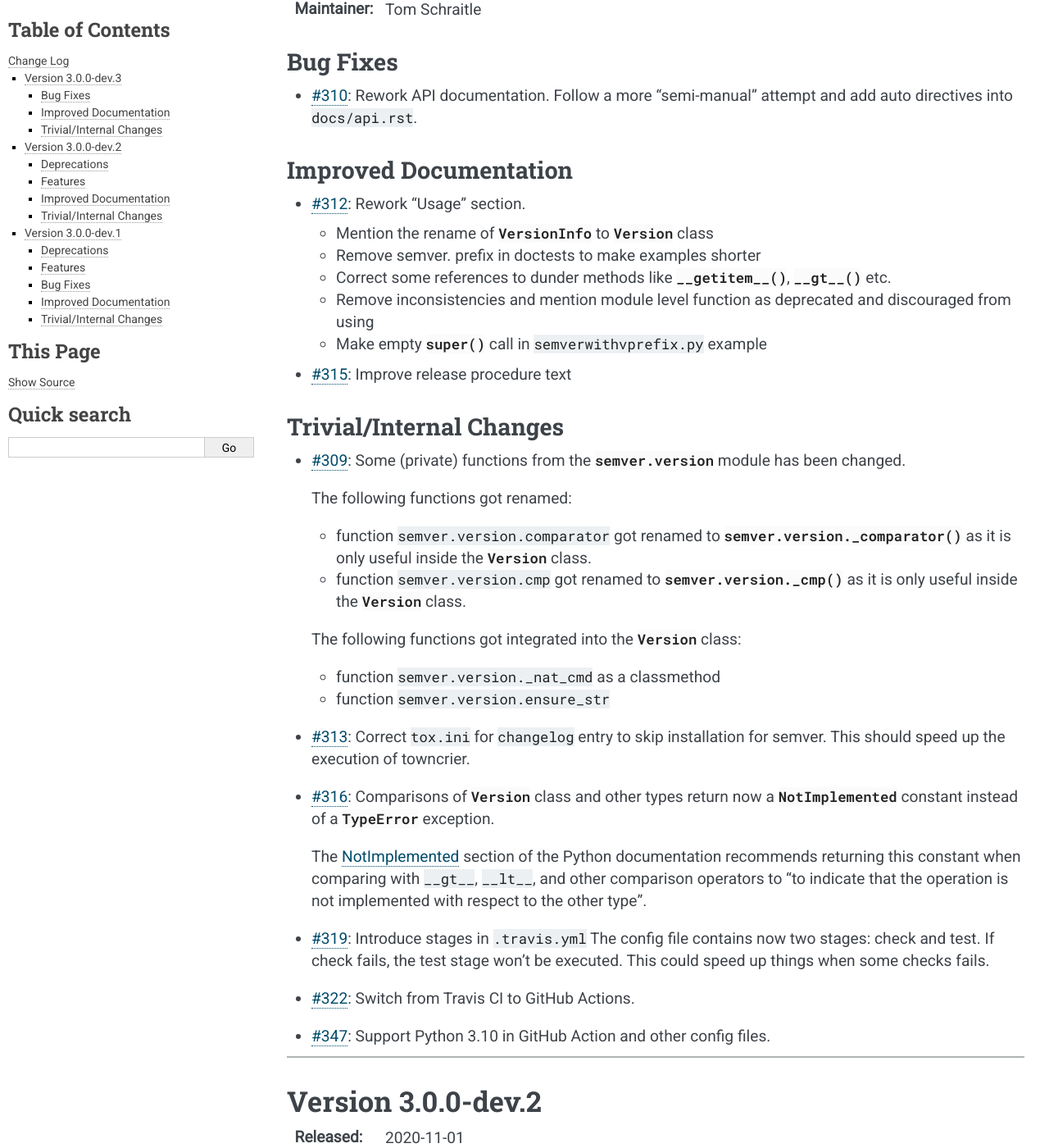
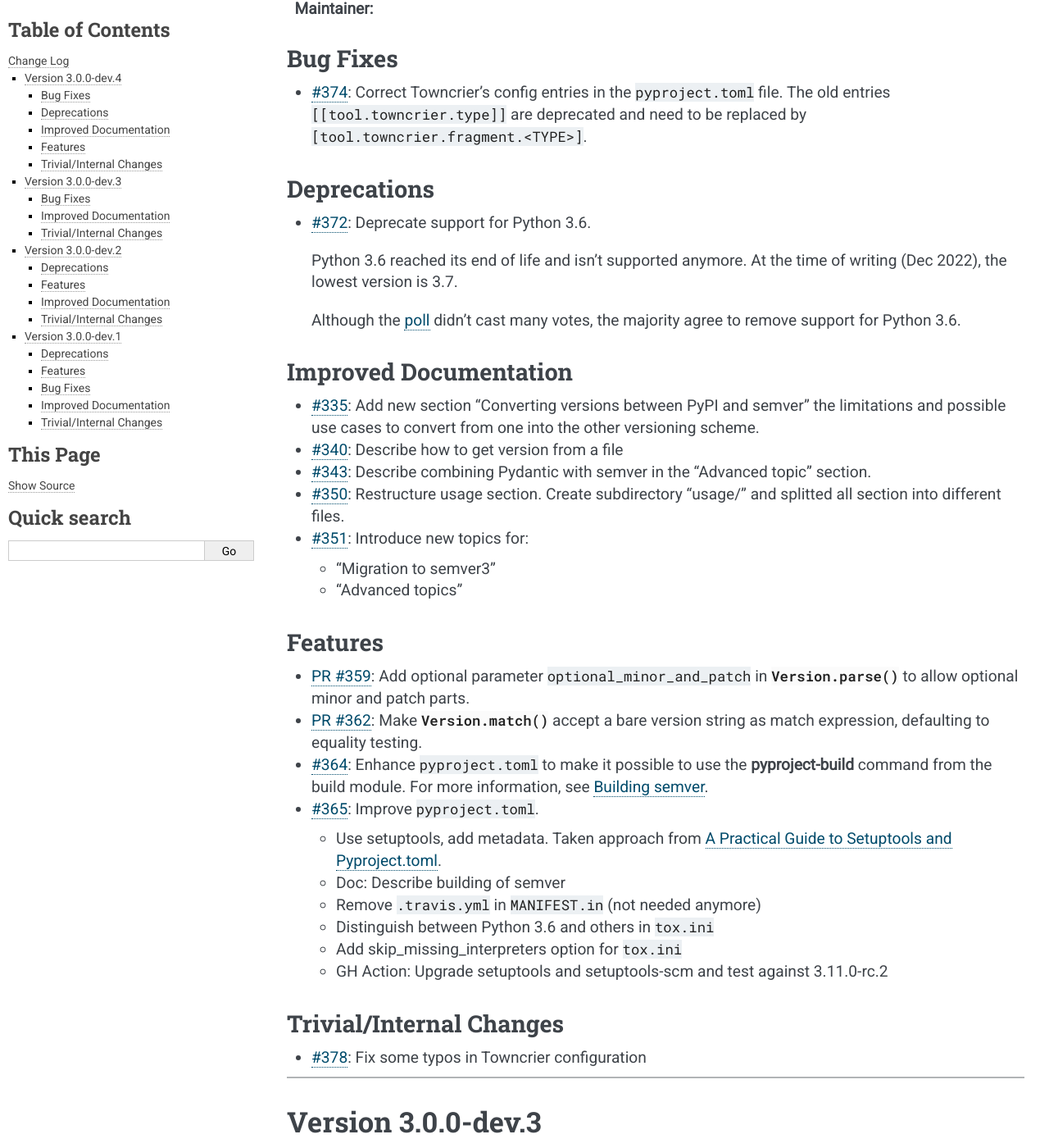
Before and after one commit to python-semver/python-semver, a Sphinx documentation site: the page built from docs/changelog.rst, in a window 1280 px wide and 1400 px high, scrolled down 279 px. Shown: the whole window at 82% size. Built offline with Sphinx 7.4.7, drawn with Linux system fonts in a browser that asks for light colours; some of the changed text lies outside the part shown.

Commit message:
Create 3.0.0-dev.4 Release
* Update CHANGELOG
* Fix small typos inside changelog.d/

```diff
--- a/CHANGELOG.rst
+++ b/CHANGELOG.rst
@@ -15,6 +15,94 @@ in our repository.
    for details.
 
 .. towncrier release notes start
+
+Version 3.0.0-dev.4
+===================
+
+:Released: 2022-12-18
+:Maintainer:
+
+
+Bug Fixes
+---------
+
+* :gh:`374`: Correct Towncrier's config entries in the :file:`pyproject.toml` file.
+  The old entries ``[[tool.towncrier.type]]`` are deprecated and need
+  to be replaced by ``[tool.towncrier.fragment.<TYPE>]``.
+
+
+
+Deprecations
+------------
+
+* :gh:`372`: Deprecate support for Python 3.6.
+
+  Python 3.6 reached its end of life and isn't supported anymore.
+  At the time of writing (Dec 2022), the lowest version is 3.7.
+
+  Although the `poll <https://github.com/python-semver/python-semver/discussions/371>`_
+  didn't cast many votes, the majority agree to remove support for
+  Python 3.6.
+
+
+
+Improved Documentation
+----------------------
+
+* :gh:`335`: Add new section "Converting versions between PyPI and semver" the limitations
+  and possible use cases to convert from one into the other versioning scheme.
+
+* :gh:`340`: Describe how to get version from a file
+
+* :gh:`343`: Describe combining Pydantic with semver in the "Advanced topic"
+  section.
+
+* :gh:`350`: Restructure usage section. Create subdirectory "usage/" and splitted
+  all section into different files.
+
+* :gh:`351`: Introduce new topics for:
+
+  * "Migration to semver3"
+  * "Advanced topics"
+
+
+
+Features
+--------
+
+* :pr:`359`: Add optional parameter ``optional_minor_and_patch`` in :meth:`.Version.parse`  to allow optional
+  minor and patch parts.
+
+* :pr:`362`: Make :meth:`.Version.match` accept a bare version string as match expression, defaulting to
+  equality testing.
+
+* :gh:`364`: Enhance :file:`pyproject.toml` to make it possible to use the
+  :command:`pyproject-build` command from the build module.
+  For more information, see :ref:`build-semver`.
+
+* :gh:`365`: Improve :file:`pyproject.toml`.
+
+  * Use setuptools, add metadata. Taken approach from
+    `A Practical Guide to Setuptools and Pyproject.toml
+    <https://godatadriven.com/blog/a-practical-guide-to-setuptools-and-pyproject-toml/>`_.
+  * Doc: Describe building of semver
+  * Remove :file:`.travis.yml` in :file:`MANIFEST.in`
+    (not needed anymore)
+  * Distinguish between Python 3.6 and others in :file:`tox.ini`
+  * Add skip_missing_interpreters option for :file:`tox.ini`
+  * GH Action: Upgrade setuptools and setuptools-scm and test
+    against 3.11.0-rc.2
+
+
+
+Trivial/Internal Changes
+------------------------
+
+* :gh:`378`: Fix some typos in Towncrier configuration
+
+
+
+----
 
 
 Version 3.0.0-dev.3
--- a/changelog.d/335.doc.rst
+++ /dev/null
@@ -1,2 +0,0 @@
-Add new section "Converting versions between PyPI and semver" the limitations
-and possible use cases to convert from one into the other versioning scheme.
--- a/changelog.d/340.doc.rst
+++ /dev/null
@@ -1 +0,0 @@
-Describe how to get version from a file
--- a/changelog.d/343.doc.rst
+++ /dev/null
@@ -1,2 +0,0 @@
-Describe combining Pydantic with semver in the "Advanced topic"
-section.
--- a/changelog.d/350.doc.rst
+++ /dev/null
@@ -1,2 +0,0 @@
-Restructure usage section. Create subdirectory "usage/" and splitted
-all section into different files.
--- a/changelog.d/351.doc.rst
+++ /dev/null
@@ -1,4 +0,0 @@
-Introduce new topics for:
-
-* "Migration to semver3"
-* "Advanced topics"
--- a/changelog.d/364.feature.rst
+++ /dev/null
@@ -1,3 +0,0 @@
-Enhance :file:`pyproject.toml` to make it possible to use the
-:command:`pyproject-build` command from the build module.
-For more information, see :ref:`build-semver`.
--- a/changelog.d/374.bugfix.rst
+++ /dev/null
@@ -1,3 +0,0 @@
-Correct Towncrier's config entries in the :file:`pyproject.toml` file.
-The old entries ``[[tool.towncrier.type]]`` are deprecated and need
-to be replaced by ``[tool.towncrier.fragment.<TYPE>]``.
--- a/changelog.d/378.trivial.rst
+++ /dev/null
@@ -1 +0,0 @@
-Fix some typos in Towncrier configuration
--- a/changelog.d/pr359.feature.rst
+++ /dev/null
@@ -1,2 +0,0 @@
-Add optional parameter ``optional_minor_and_patch`` in :meth:`.Version.parse`  to allow optional
-minor and patch parts.
--- a/changelog.d/pr362.feature.rst
+++ /dev/null
@@ -1,2 +0,0 @@
-Make :meth:`.Version.match` accept a bare version string as match expression, defaulting to
-equality testing.
--- a/docs/usage/semver-version.rst
+++ b/docs/usage/semver-version.rst
@@ -4,4 +4,4 @@ Getting the Version of semver
 To know the version of semver itself, use the following construct::
 
    >>> semver.__version__
-   '3.0.0-dev.3'
+   '3.0.0-dev.4'
--- a/src/semver/__about__.py
+++ b/src/semver/__about__.py
@@ -16,7 +16,7 @@ of the semver specifictation, author, maintainers, and description.
 """
 
 #: Semver version
-__version__ = "3.0.0-dev.3"
+__version__ = "3.0.0-dev.4"
 
 #: Original semver author
 __author__ = "Kostiantyn Rybnikov"
```
Also changed, not shown: changelog.d/372.deprecation.rst (deleted, +0 -8 lines), 1 other file.
